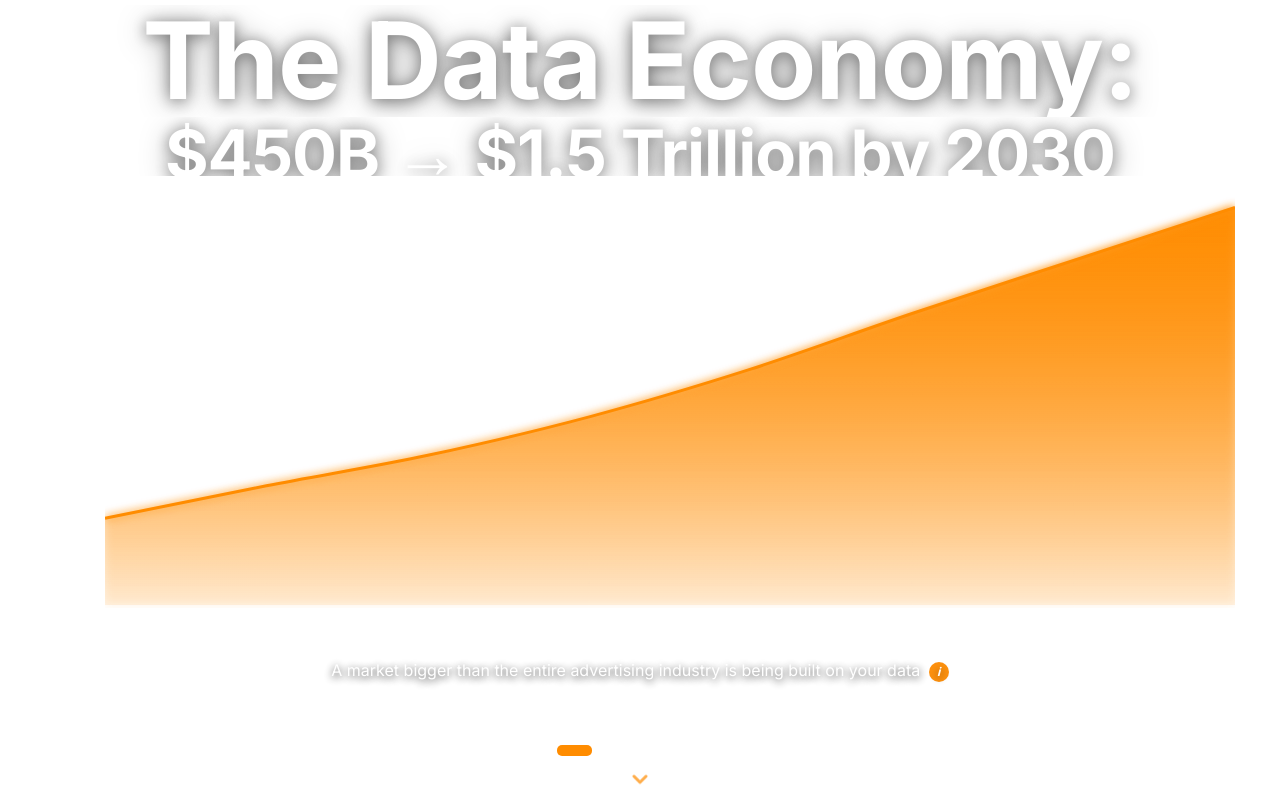
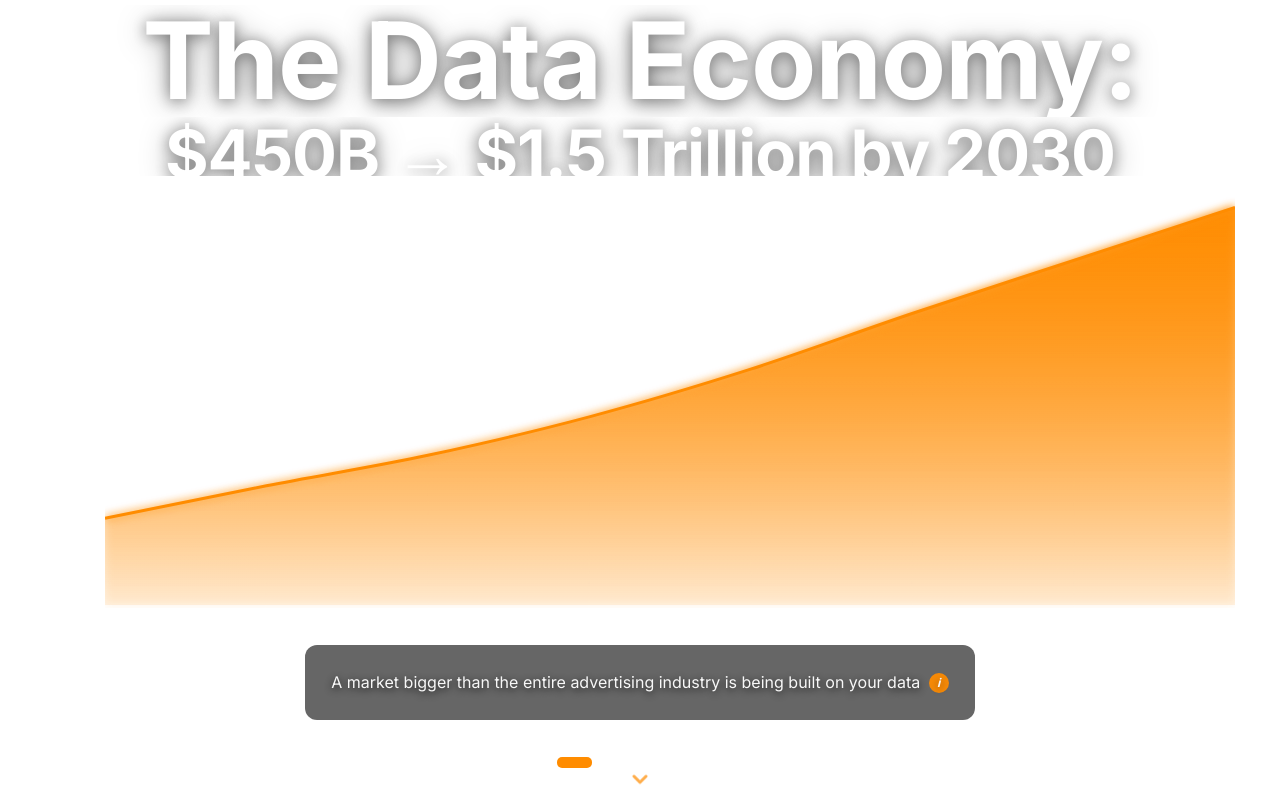
Before and after one commit to visionary-systems/digitaldignity-visualizations, a React (Create React App) app: page /data-ownership-intro in a window 1280 px wide. Built offline with nearby package versions, Linux system fonts and the light colour scheme; a web font is replaced by a local one.

Commit message:
feat: Dark container for chart description with 20pt padding and rounded edges

```diff
--- a/src/components/DataOwnershipIntro.jsx
+++ b/src/components/DataOwnershipIntro.jsx
@@ -727,6 +727,11 @@ const DataOwnershipIntro = () => {
         justifyContent: 'center',
         overflow: 'hidden'
       }}>
+        <div style={{
+          background: 'rgba(0, 0, 0, 0.6)',
+          padding: '20pt',
+          borderRadius: '12px'
+        }}>
           <p style={{
             fontSize: isMobile ? '10px' : isTablet && isPortrait ? '11px' : isTablet ? '12px' : 'clamp(14px, 1.5vw, 16px)',
             lineHeight: isMobile ? '13px' : isTablet ? '15px' : '20px',
@@ -763,6 +768,7 @@ const DataOwnershipIntro = () => {
               i
             </a>
           </p>
+        </div>
       </div>
 
       {/* Navigation - onClick only to prevent double-firing in Chrome */}
```
Lines whose indentation alone changed are shown as unchanged.
